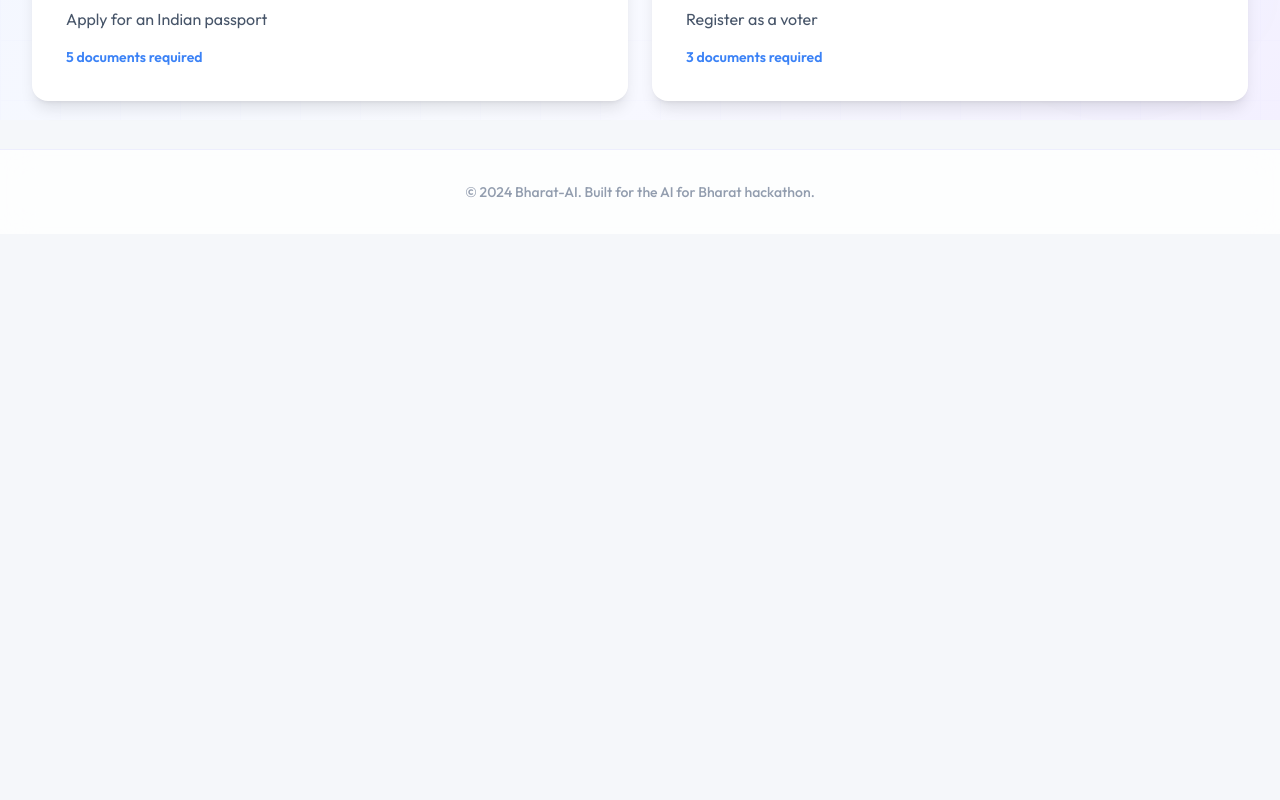
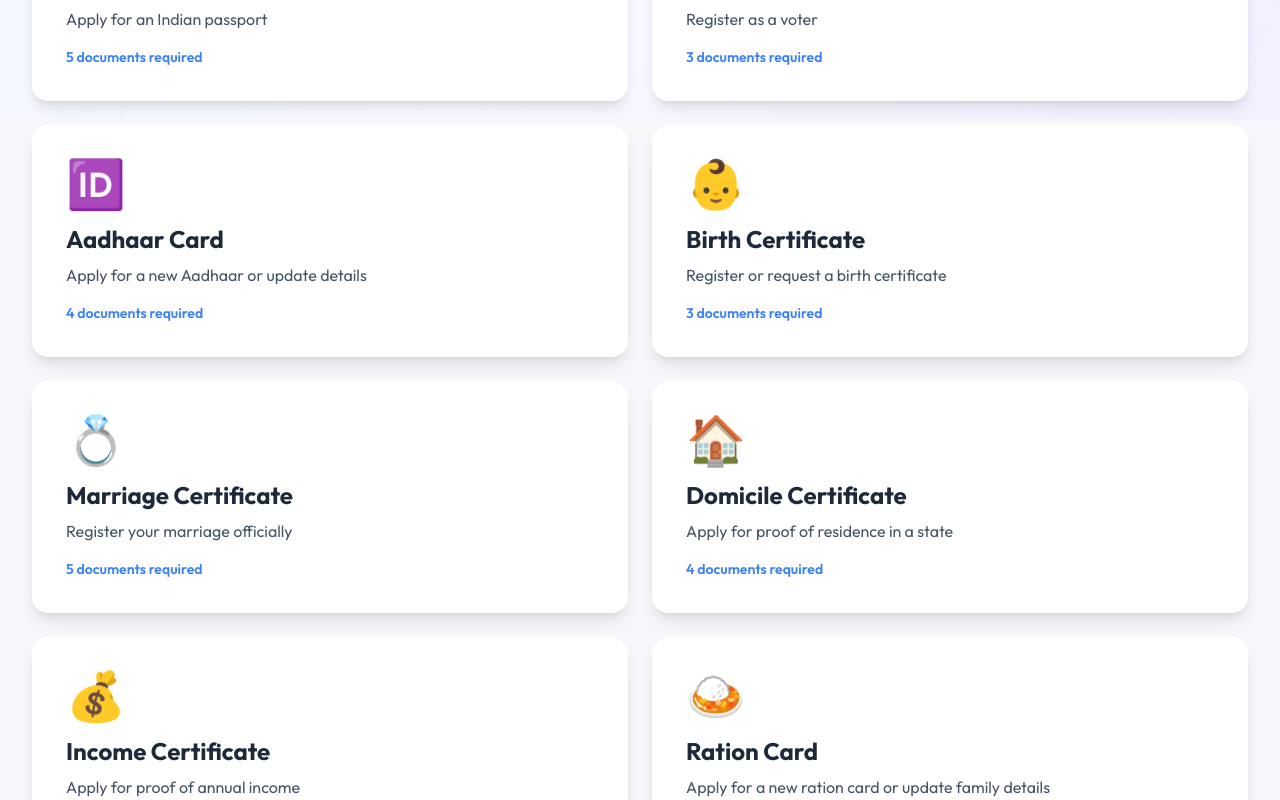
Before and after one commit to krish2006-jain/BrainByte, a React (Vite) app: page /check-documents in a window 1280 px wide. Shown: the part 680-1480 px from the top of the page. Before the commit the page ends 914 px from the top, so only its background shows below. Built offline with nearby package versions, Linux system fonts and the light colour scheme.

Commit message:
documents

```diff
--- a/client/pages/CheckDocuments.tsx
+++ b/client/pages/CheckDocuments.tsx
@@ -172,6 +172,80 @@
         description: "Utility bill or rental agreement",
         tips: "Shows your constituency",
       },
+    ],
+  },
+  // newly added applications
+  {
+    id: "aadhaar-card",
+    name: "Aadhaar Card",
+    icon: "🆔",
+    description: "Apply for a new Aadhaar or update details",
+    documents: [
+      { id: "dob-proof", name: "Birth Certificate / 10th Marksheet", optional: false, description: "Proof of Date of Birth", tips: "" },
+      { id: "photo", name: "Passport Size Photograph", optional: false, description: "", tips: "" },
+      { id: "address-proof", name: "Address Proof", optional: false, description: "Electricity Bill / Rent Agreement", tips: "" },
+      { id: "id-proof", name: "Identity Proof", optional: false, description: "PAN Card / Passport / Voter ID", tips: "" },
+    ],
+  },
+  {
+    id: "birth-certificate",
+    name: "Birth Certificate",
+    icon: "👶",
+    description: "Register or request a birth certificate",
+    documents: [
+      { id: "hospital-record", name: "Hospital Birth Record / Discharge Summary", optional: false, description: "", tips: "" },
+      { id: "parents-aadhar", name: "Parents' Aadhaar Card", optional: false, description: "", tips: "" },
+      { id: "marriage-cert", name: "Parents' Marriage Certificate", optional: false, description: "", tips: "" },
+    ],
+  },
+  {
+    id: "marriage-certificate",
+    name: "Marriage Certificate",
+    icon: "💍",
+    description: "Register your marriage officially",
+    documents: [
+      { id: "bride-groom-aadhar", name: "Bride & Groom Aadhaar Card", optional: false, description: "", tips: "" },
+      { id: "age-proof", name: "Birth Certificate / Age Proof", optional: false, description: "", tips: "" },
+      { id: "photos", name: "Passport Size Photographs", optional: false, description: "", tips: "" },
+      { id: "invitation", name: "Marriage Invitation Card / Proof of Marriage", optional: false, description: "", tips: "" },
+      { id: "witness-id", name: "Witness ID Proof (2 witnesses)", optional: false, description: "", tips: "" },
+    ],
+  },
+  {
+    id: "domicile-certificate",
+    name: "Domicile Certificate",
+    icon: "🏠",
+    description: "Apply for proof of residence in a state",
+    documents: [
+      { id: "aadhar", name: "Aadhaar Card", optional: false, description: "", tips: "" },
+      { id: "address-proof", name: "Address Proof (Electricity Bill / Ration Card)", optional: false, description: "", tips: "" },
+      { id: "birth-school", name: "Birth Certificate / School Leaving Certificate", optional: false, description: "", tips: "" },
+      { id: "photo", name: "Passport Size Photograph", optional: false, description: "", tips: "" },
+    ],
+  },
+  {
+    id: "income-certificate",
+    name: "Income Certificate",
+    icon: "💰",
+    description: "Apply for proof of annual income",
+    documents: [
+      { id: "aadhar", name: "Aadhaar Card", optional: false, description: "", tips: "" },
+      { id: "salary-slip", name: "Salary Slip / Income Proof", optional: false, description: "", tips: "" },
+      { id: "address-proof", name: "Address Proof", optional: false, description: "", tips: "" },
+      { id: "photo", name: "Passport Size Photograph", optional: false, description: "", tips: "" },
+    ],
+  },
+  {
+    id: "ration-card",
+    name: "Ration Card",
+    icon: "🍛",
+    description: "Apply for a new ration card or update family details",
+    documents: [
+      { id: "aadhar-family", name: "Aadhaar Card of all family members", optional: false, description: "", tips: "" },
+      { id: "address-proof", name: "Address Proof (Electricity Bill / Rent Agreement)", optional: false, description: "", tips: "" },
+      { id: "income-cert", name: "Income Certificate", optional: false, description: "", tips: "" },
+      { id: "photos", name: "Passport Size Photographs", optional: false, description: "", tips: "" },
+      { id: "bank-passbook", name: "Bank Passbook Copy", optional: false, description: "", tips: "" },
     ],
   },
 ];
```
